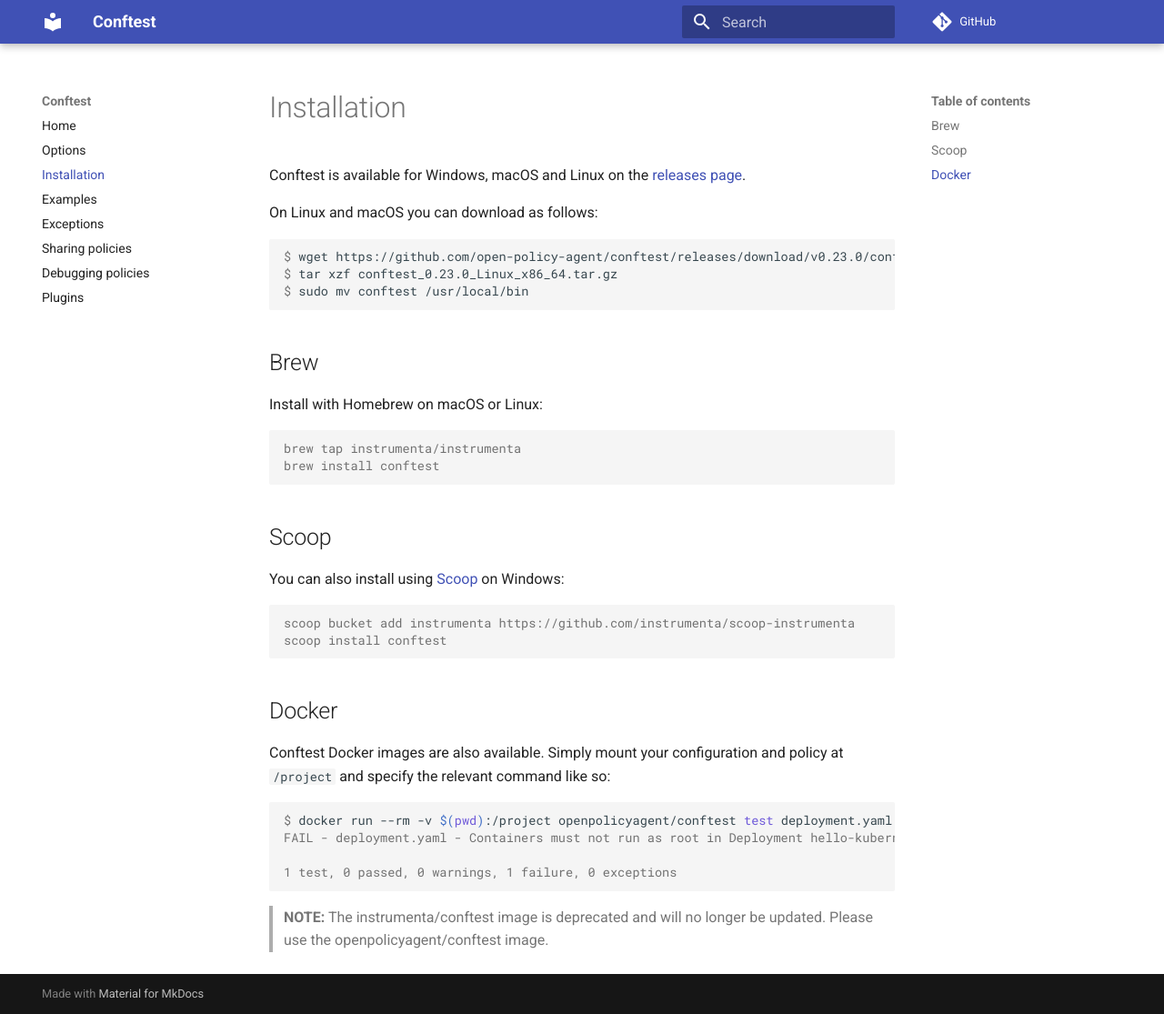
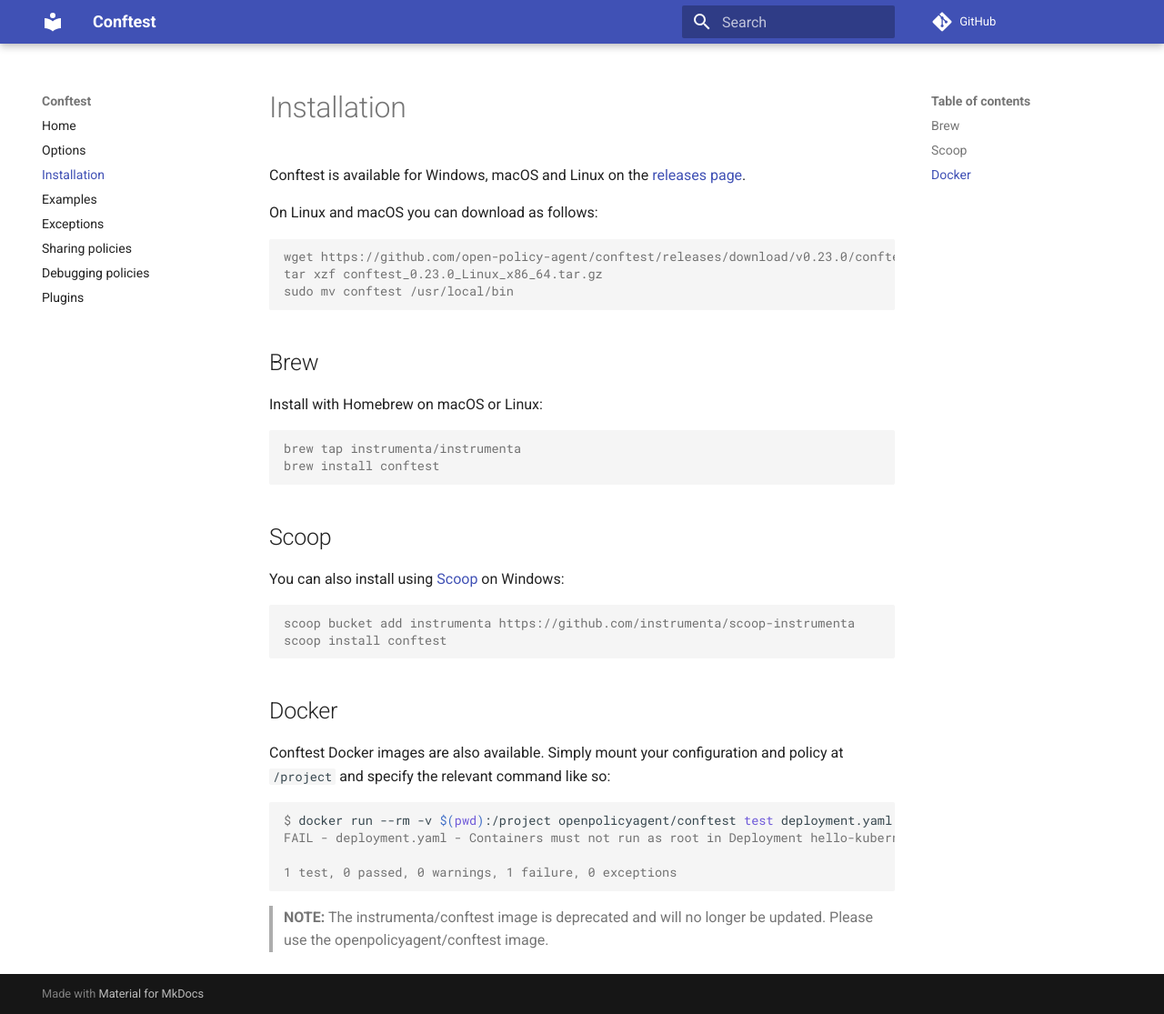
Before and after one commit to open-policy-agent/conftest, an MkDocs documentation site: the page built from docs/install.md, in a window 1280 px wide and 1115 px high. Shown: the whole window at 91% size. Built offline with MkDocs 1.6.1 and Material for MkDocs 9.7.7, drawn with Linux system fonts in a browser that asks for light colours; comment, search, counter and statistics services are not loaded.

````diff
--- a/docs/install.md
+++ b/docs/install.md
@@ -5,9 +5,9 @@ Conftest is available for Windows, macOS and Linux on the [releases page](https:
 On Linux and macOS you can download as follows:
 
 ```console
-$ wget https://github.com/open-policy-agent/conftest/releases/download/v0.23.0/conftest_0.23.0_Linux_x86_64.tar.gz
-$ tar xzf conftest_0.23.0_Linux_x86_64.tar.gz
-$ sudo mv conftest /usr/local/bin
+wget https://github.com/open-policy-agent/conftest/releases/download/v0.23.0/conftest_0.23.0_Linux_x86_64.tar.gz
+tar xzf conftest_0.23.0_Linux_x86_64.tar.gz
+sudo mv conftest /usr/local/bin
 ```
 
 ## Brew
````
